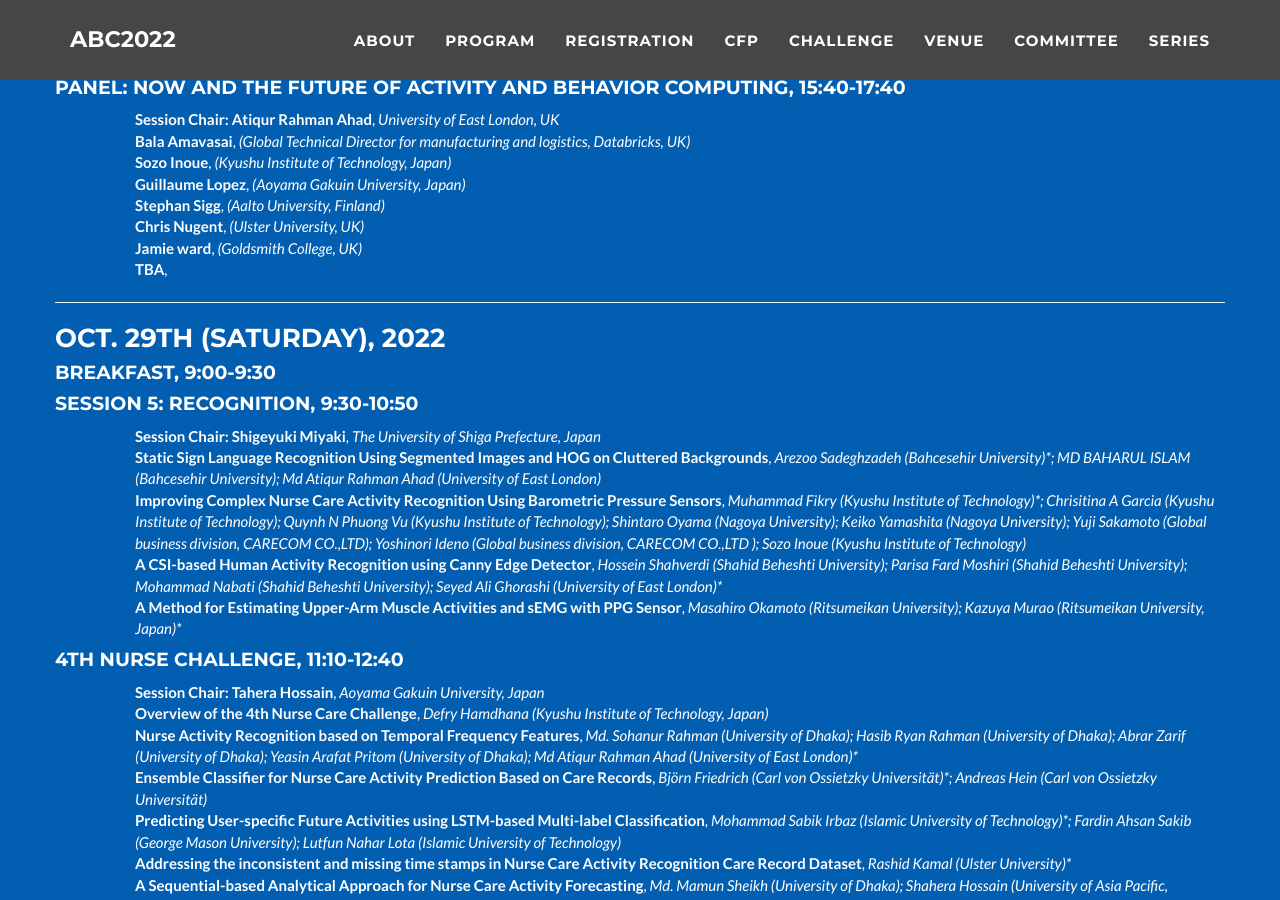
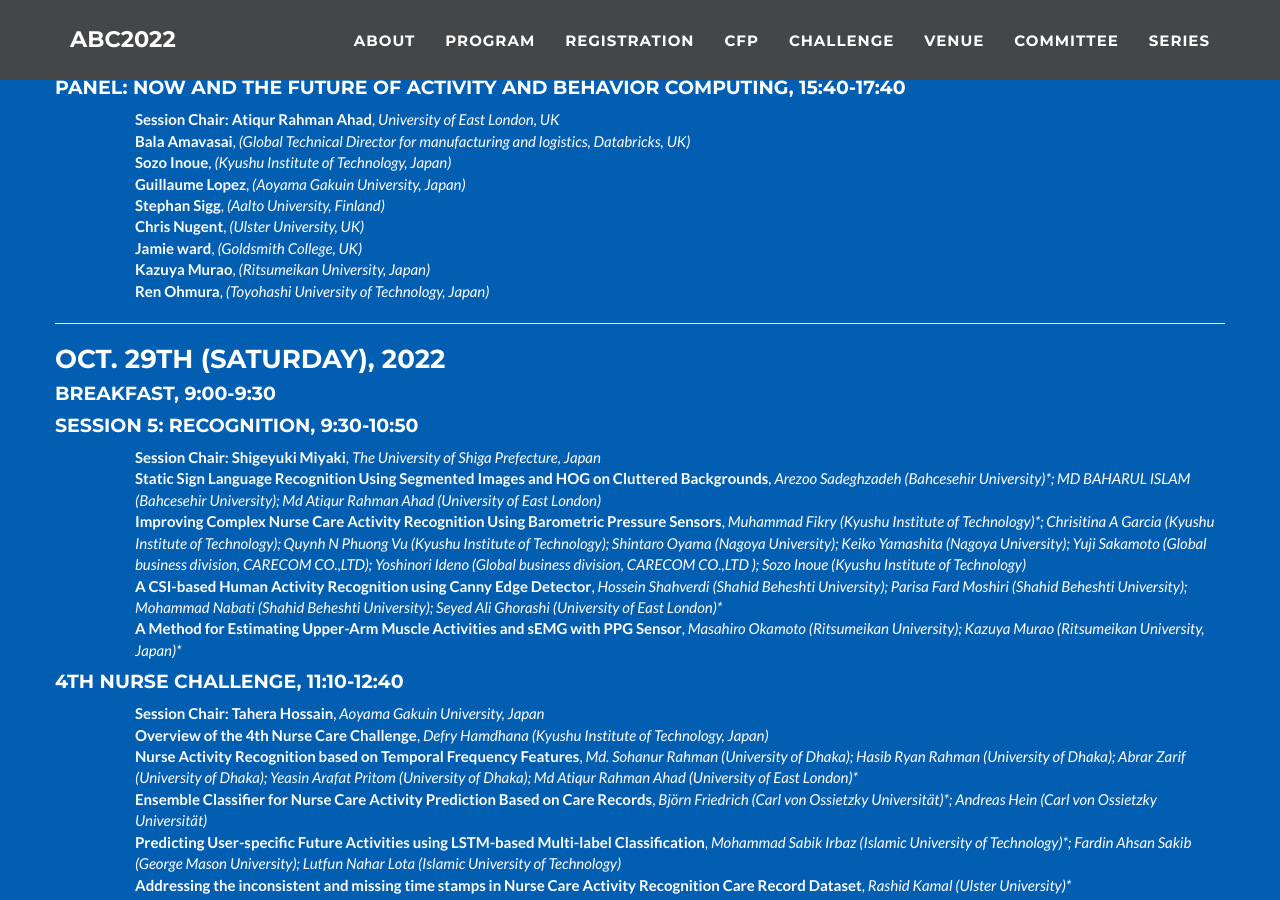
Before and after one commit to abc-research/abc-research.github.io, a Jekyll site: the page built from index.html, in a window 1280 px wide and 900 px high, scrolled down 7518 px. Built offline with Jekyll 4.4.1, drawn with Linux system fonts in a browser that asks for light colours.

Commit message:
Update _config.yml

```diff
--- a/_config.yml
+++ b/_config.yml
@@ -215,8 +215,10 @@ program:
             authors: (Ulster University, UK)
           - title: Jamie ward
             authors: (Goldsmith College, UK)
-          - title: TBA
-            authors:
+          - title: Kazuya Murao
+            authors: (Ritsumeikan University, Japan)
+          - title: Ren Ohmura
+            authors: (Toyohashi University of Technology, Japan)
   - date: "Oct. 29th (Saturday), 2022"
     session:
       - name: "Breakfast"
```
